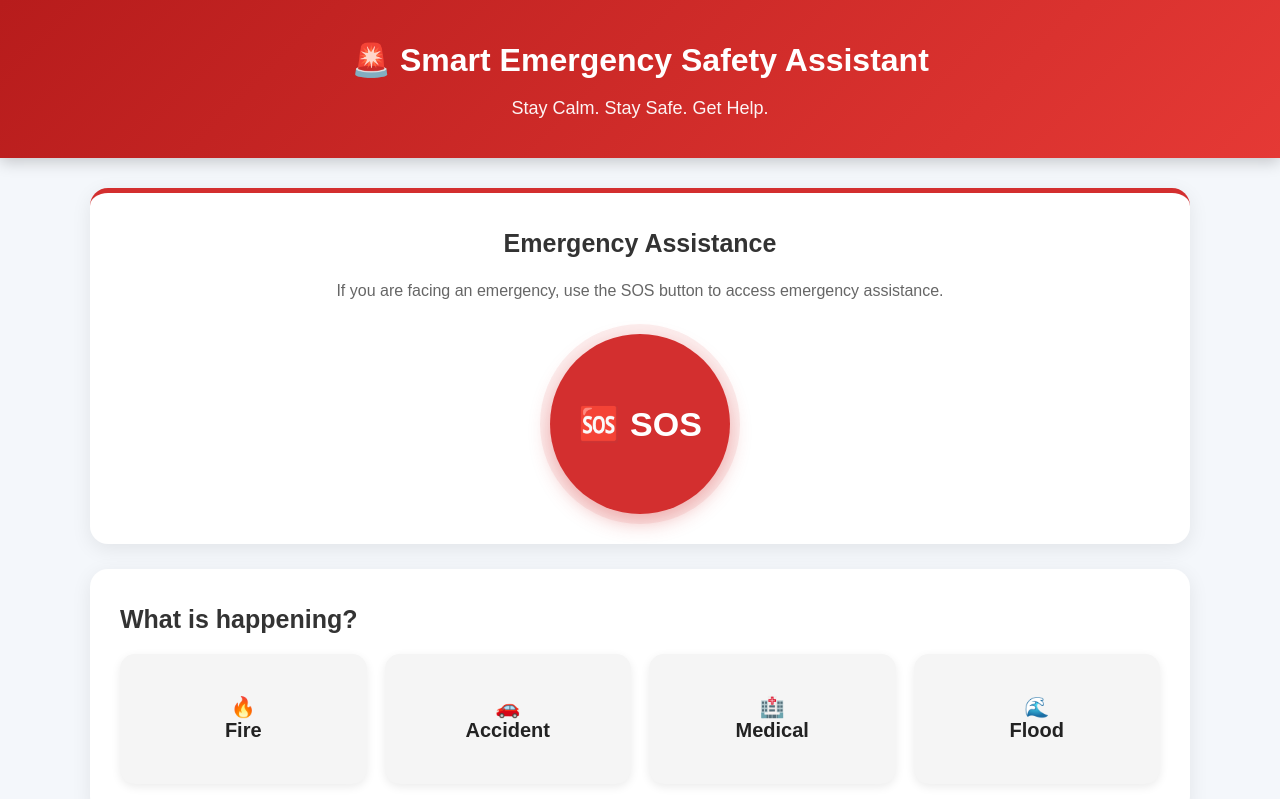
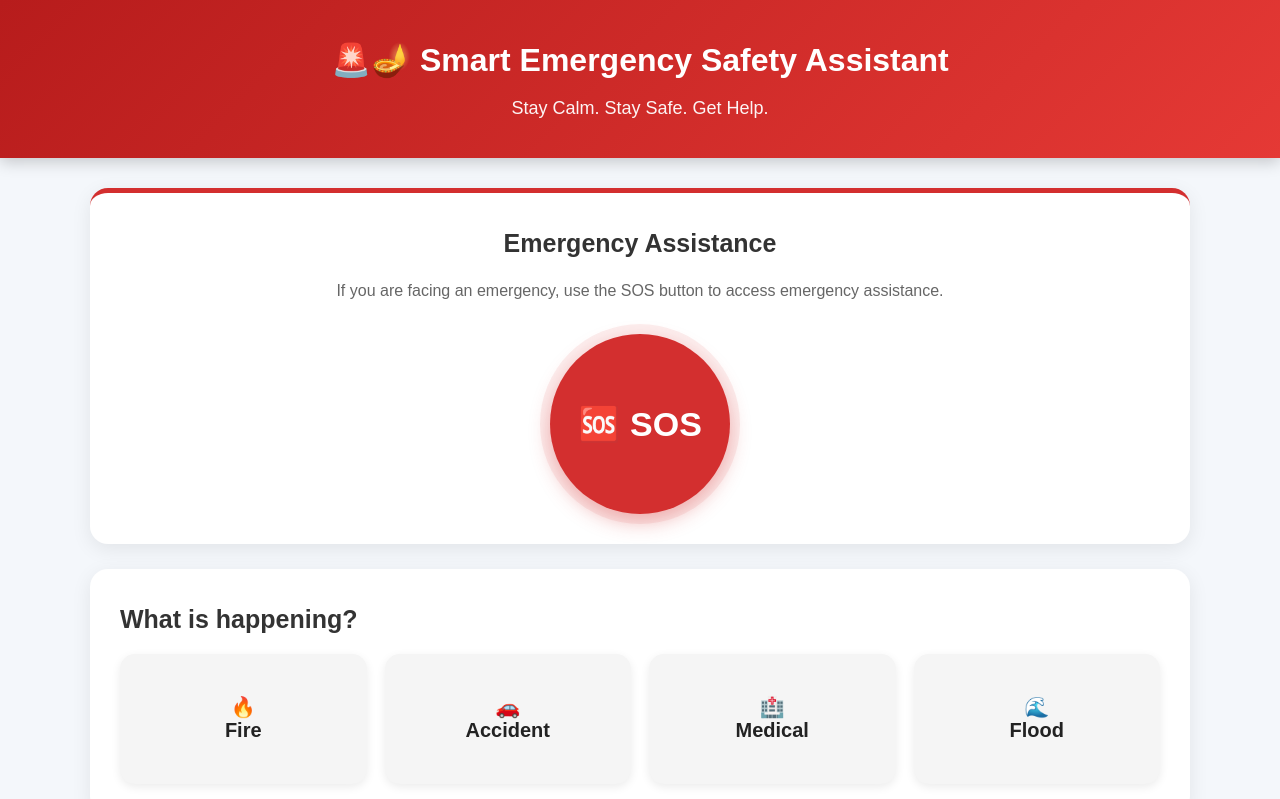
Before and after one commit to pudathuharshavardhan-a11y/smart-emergency-safety-assistant, a plain HTML site: page index.html in a window 1280 px wide. Shown: the top 799 px of the page. Drawn offline with Linux system fonts and the light colour scheme.

Commit message:
Update index.html

```diff
--- a/index.html
+++ b/index.html
@@ -12,7 +12,7 @@
 <body>
 
     <header>
-        <h1>🚨 Smart Emergency Safety Assistant</h1>
+        <h1>🚨🪔 Smart Emergency Safety Assistant</h1>
         <p>Stay Calm. Stay Safe. Get Help.</p>
     </header>
 
```
